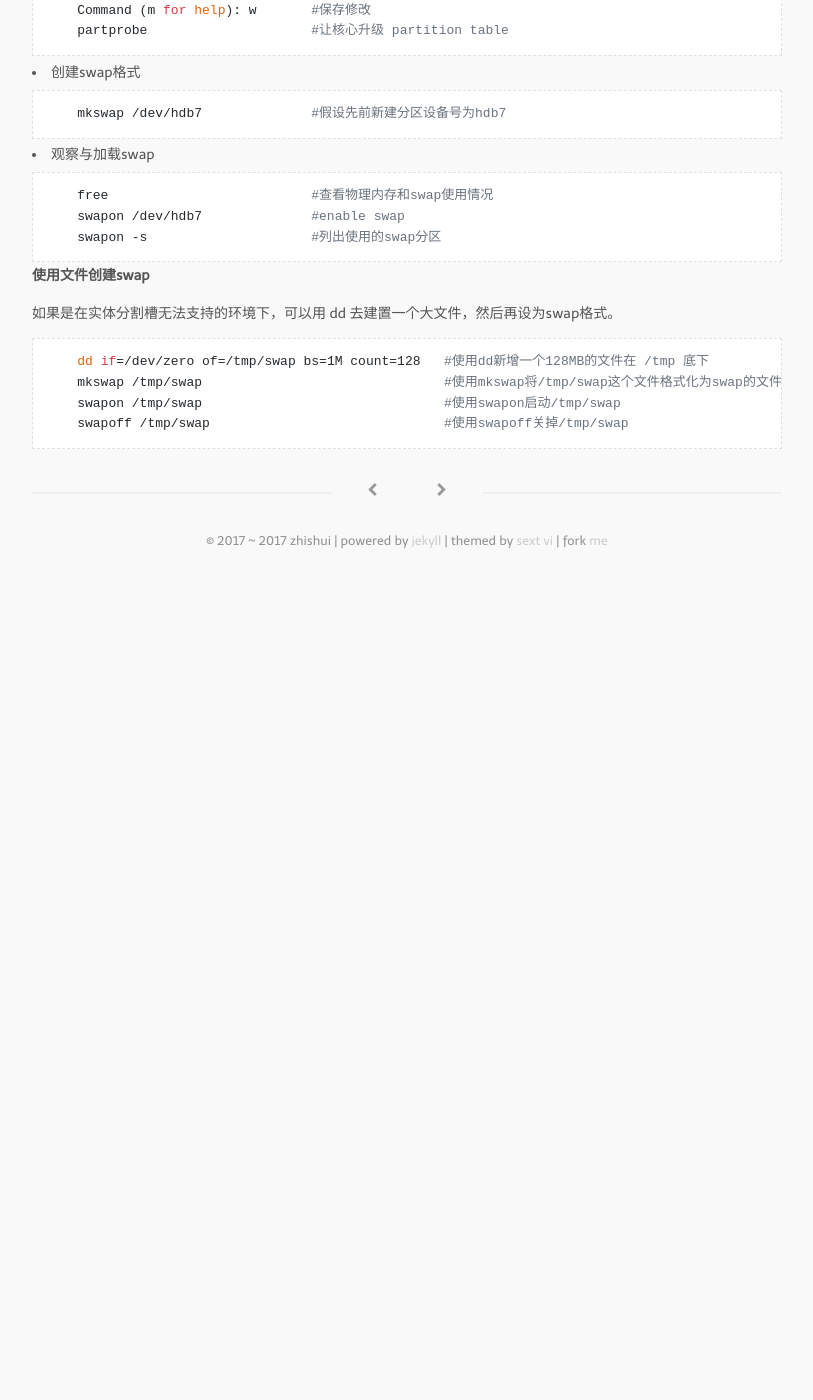
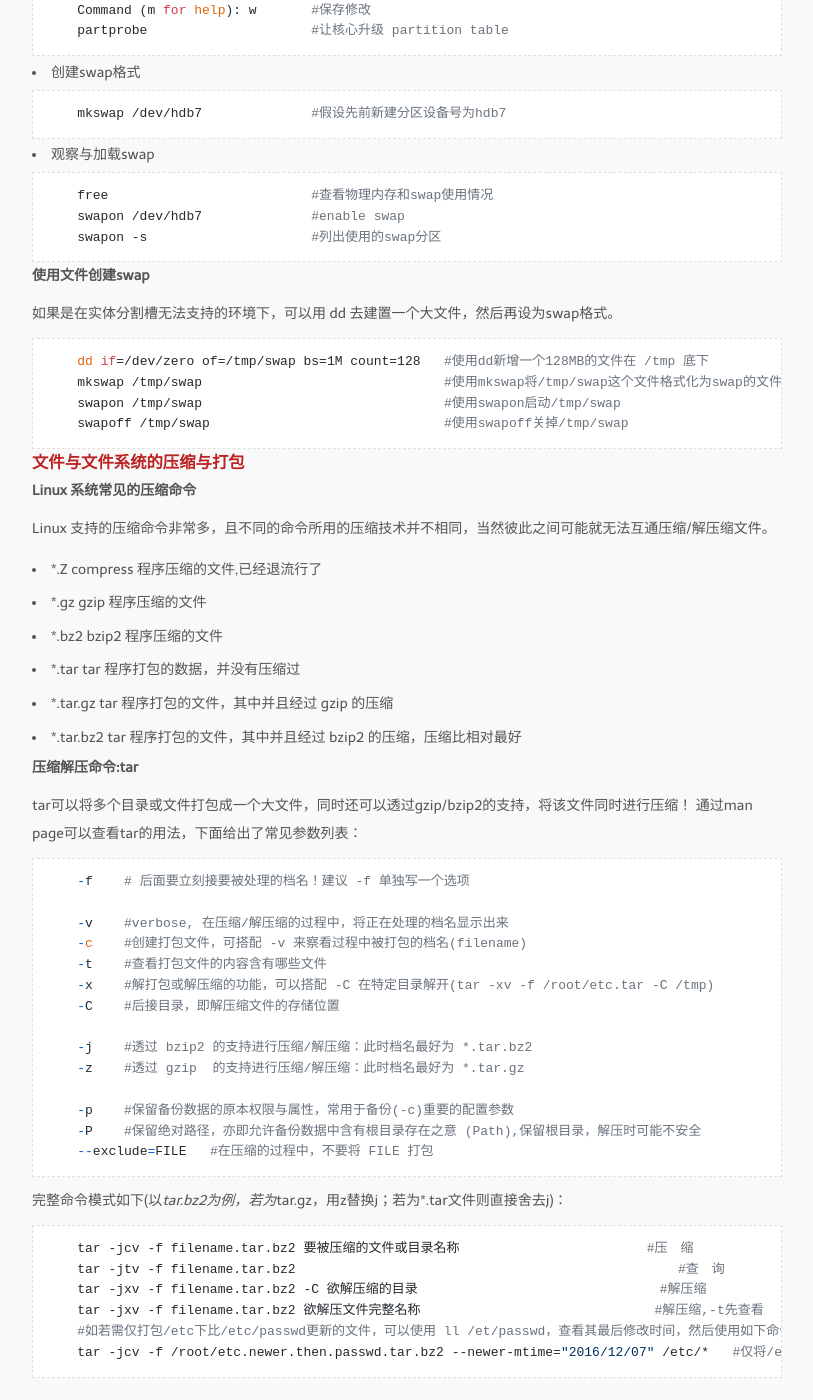
Before and after one commit to bizhishui/bizhishui.github.io, a Jekyll site: the page built from _posts/2017-02-22-Linux-Basics.md, in a window 1280 px wide and 1400 px high, scrolled down 9767 px. Shown: the whole window, without its empty margins (233-1046 px from the left). Built offline with Jekyll 4.4.1, drawn with Linux system fonts in a browser that asks for light colours; nearby versions of some CDN libraries; some web fonts are replaced; a script that is not in the unit is left out; before the commit the page ends 10329 px from its top, so only the background shows below that.

Commit message:
keeps on

````diff
--- a/_posts/2017-02-22-Linux-Basics.md
+++ b/_posts/2017-02-22-Linux-Basics.md
@@ -278,3 +278,47 @@ swap 的功能就是在应付物理内存不足的情况下所造成的内存延
     swapon /tmp/swap                               #使用swapon启动/tmp/swap
     swapoff /tmp/swap                              #使用swapoff关掉/tmp/swap
 ```
+
+
+### [文件与文件系统的压缩与打包](http://cn.linux.vbird.org/linux_basic/0240tarcompress.php)
+#### Linux 系统常见的压缩命令
+Linux 支持的压缩命令非常多，且不同的命令所用的压缩技术并不相同，当然彼此之间可能就无法互通压缩/解压缩文件。
+
+- *.Z         compress 程序压缩的文件,已经退流行了
+- *.gz        gzip 程序压缩的文件
+- *.bz2       bzip2 程序压缩的文件
+- *.tar       tar 程序打包的数据，并没有压缩过
+- *.tar.gz    tar 程序打包的文件，其中并且经过 gzip 的压缩
+- *.tar.bz2   tar 程序打包的文件，其中并且经过 bzip2 的压缩，压缩比相对最好
+
+#### 压缩解压命令:tar
+tar可以将多个目录或文件打包成一个大文件，同时还可以透过gzip/bzip2的支持，将该文件同时进行压缩！
+通过man page可以查看tar的用法，下面给出了常见参数列表：
+
+```
+    -f    # 后面要立刻接要被处理的档名！建议 -f 单独写一个选项
+
+    -v    #verbose, 在压缩/解压缩的过程中，将正在处理的档名显示出来
+    -c    #创建打包文件，可搭配 -v 来察看过程中被打包的档名(filename)
+    -t    #查看打包文件的内容含有哪些文件
+    -x    #解打包或解压缩的功能，可以搭配 -C 在特定目录解开(tar -xv -f /root/etc.tar -C /tmp)
+    -C    #后接目录，即解压缩文件的存储位置
+
+    -j    #透过 bzip2 的支持进行压缩/解压缩：此时档名最好为 *.tar.bz2
+    -z    #透过 gzip  的支持进行压缩/解压缩：此时档名最好为 *.tar.gz
+
+    -p    #保留备份数据的原本权限与属性，常用于备份(-c)重要的配置参数
+    -P    #保留绝对路径，亦即允许备份数据中含有根目录存在之意 (Path),保留根目录，解压时可能不安全
+    --exclude=FILE   #在压缩的过程中，不要将 FILE 打包
+```
+
+完整命令模式如下(以*tar.bz2为例，若为*tar.gz，用z替换j；若为*.tar文件则直接舍去j)：
+
+```
+    tar -jcv -f filename.tar.bz2 要被压缩的文件或目录名称                        #压　缩
+    tar -jtv -f filename.tar.bz2                                                 #查　询
+    tar -jxv -f filename.tar.bz2 -C 欲解压缩的目录                               #解压缩
+    tar -jxv -f filename.tar.bz2 欲解压文件完整名称                              #解压缩,-t先查看
+    #如若需仅打包/etc下比/etc/passwd更新的文件，可以使用 ll /et/passwd，查看其最后修改时间，然后使用如下命令
+    tar -jcv -f /root/etc.newer.then.passwd.tar.bz2 --newer-mtime="2016/12/07" /etc/*   #仅将/etc下在指定时间后有改动的文件打包
+```
````
